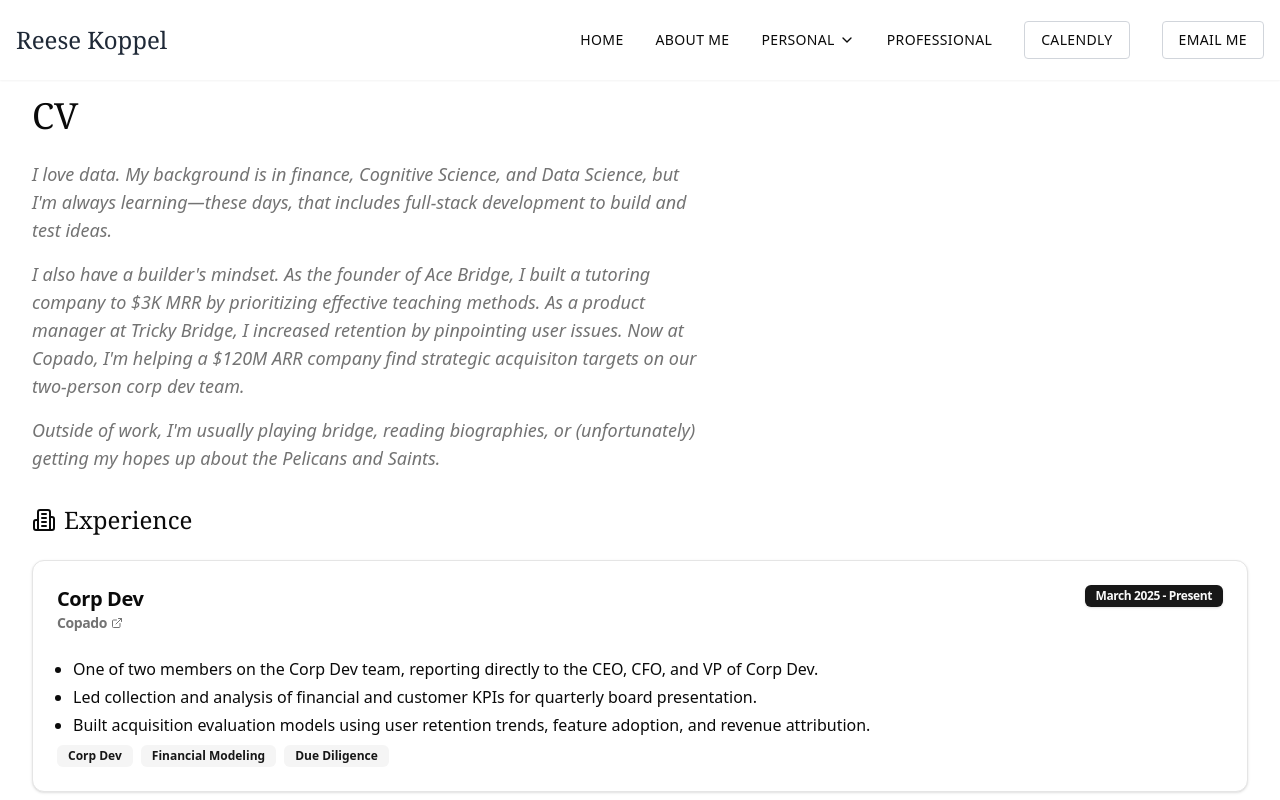
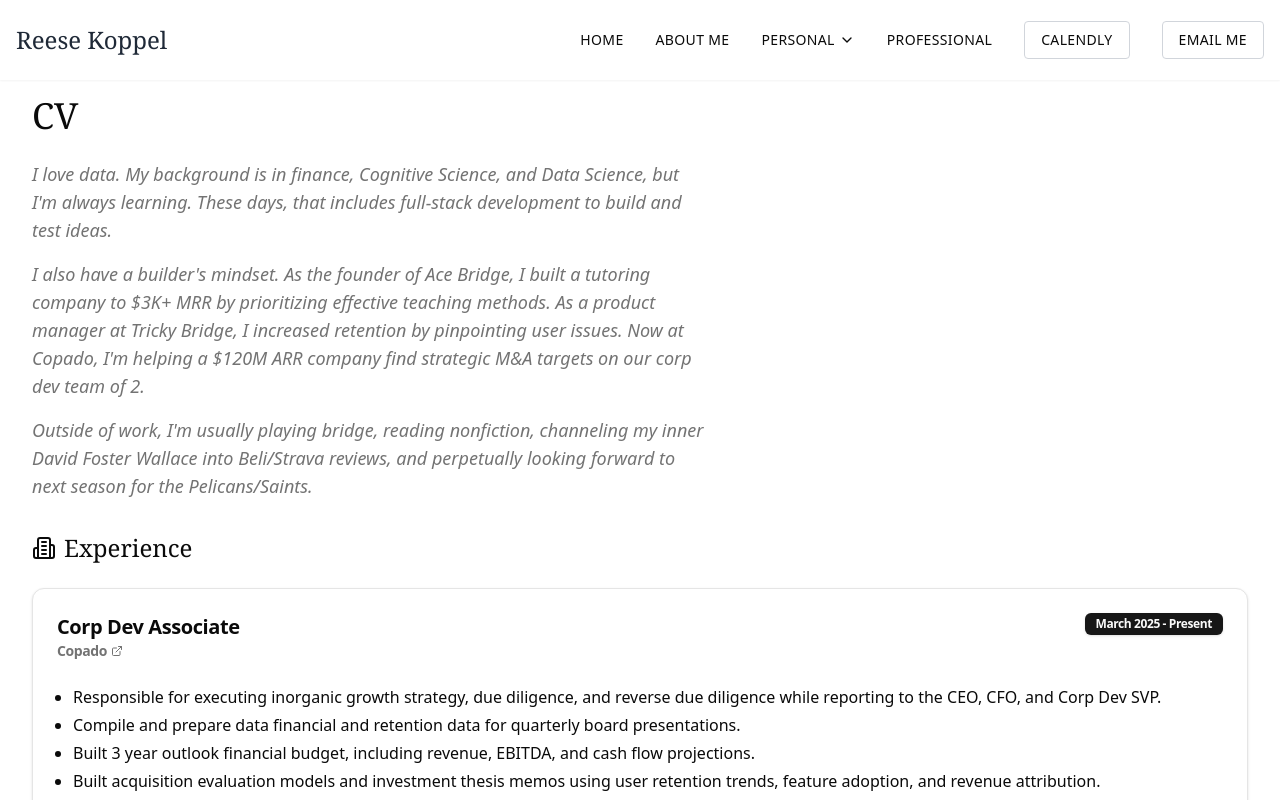
Before and after one commit to rk504/personal-website, a Next.js app: page /professional in a window 1280 px wide. Shown: the top 800 px of the page. Built offline with nearby package versions, Linux system fonts and the light colour scheme.

Commit message:
resume updates

```diff
--- a/app/professional/page.tsx
+++ b/app/professional/page.tsx
@@ -16,19 +16,19 @@ export default function Professional() {
 
             <div className="space-y-4 text-lg text-muted-foreground italic">
               <p>
-                I love data. My background is in finance, Cognitive Science, and Data Science, but I'm always learning—these days, that includes
+                I love data. My background is in finance, Cognitive Science, and Data Science, but I'm always learning. These days, that includes
                 full-stack development to build and test ideas.
               </p>
 
               <p>
-                I also have a builder's mindset. As the founder of Ace Bridge, I built a tutoring company to $3K MRR by prioritizing
+                I also have a builder's mindset. As the founder of Ace Bridge, I built a tutoring company to $3K+ MRR by prioritizing
                 effective teaching methods. As a product manager at Tricky Bridge,
-                I increased retention by pinpointing user issues. Now at Copado, I'm helping a $120M ARR company find strategic acquisiton targets on our two-person corp dev team.
+                I increased retention by pinpointing user issues. Now at Copado, I'm helping a $120M ARR company find strategic M&A targets on our corp dev team of 2.
               </p>
 
               <p>
-                Outside of work, I'm usually playing bridge, reading biographies, or (unfortunately) getting my
-                hopes up about the Pelicans and Saints.
+                Outside of work, I'm usually playing bridge, reading nonfiction, channeling my inner David Foster Wallace into Beli/Strava reviews, and
+                perpetually looking forward to next season for the Pelicans/Saints.
               </p>
             </div>
           </div>
@@ -44,7 +44,7 @@ export default function Professional() {
                 <CardHeader>
                   <CardTitle className="flex justify-between items-start">
                     <div>
-                      <span className="text-xl font-semibold">Corp Dev</span>
+                      <span className="text-xl font-semibold">Corp Dev Associate</span>
                       <p className="text-sm text-muted-foreground">
                         <Link
                           href="https://www.copado.com/"
@@ -62,9 +62,11 @@ export default function Professional() {
                 </CardHeader>
                 <CardContent className="space-y-2">
                   <ul className="list-disc pl-4 space-y-1">
-                    <li>One of two members on the Corp Dev team, reporting directly to the CEO, CFO, and VP of Corp Dev.</li>
-                    <li>Led collection and analysis of financial and customer KPIs for quarterly board presentation.</li>
-                    <li>Built acquisition evaluation models using user retention trends, feature adoption, and revenue attribution.</li>
+                    <li>Responsible for executing inorganic growth strategy, due diligence, and reverse due diligence while reporting to the CEO, CFO, and Corp Dev SVP.</li>
+                    <li>Compile and prepare data financial and retention data for quarterly board presentations.</li>
+                    <li>Built 3 year outlook financial budget, including revenue, EBITDA, and cash flow projections.</li>
+                    <li>Built acquisition evaluation models and investment thesis memos using user retention trends, feature adoption, and revenue attribution.</li>
+                    <li>Conduct due diligence on potential acquisition targets, including market sizing, financial modeling, and competitive analysis.</li>
                   </ul>
                   <div className="flex flex-wrap gap-2 mt-4">
                     <Badge variant="secondary">Corp Dev</Badge>
```
